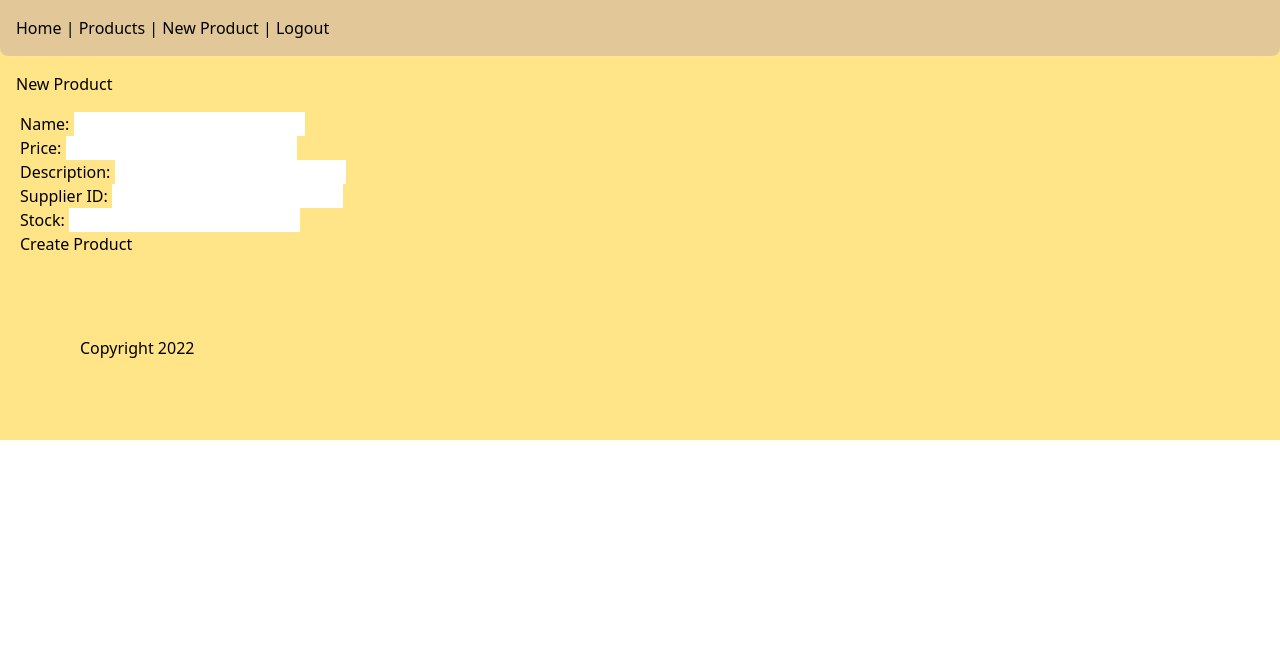
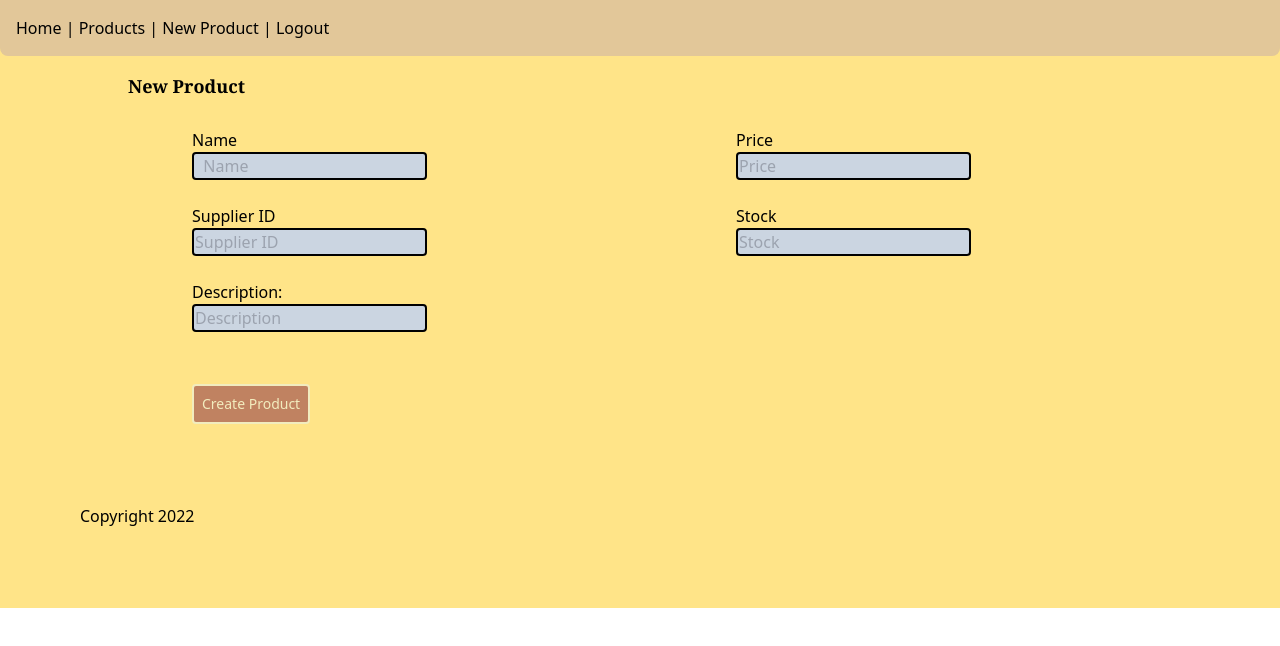
Before and after one commit to BenSShin/mini-capstone-frontend, a React (Vite) app: page /products/new in a window 1280 px wide. Shown: the top 646 px of the page. Built offline with nearby package versions, Linux system fonts and the light colour scheme; no server answers.

Commit message:
changed input box styling newproduct

```diff
--- a/src/ProductNew.jsx
+++ b/src/ProductNew.jsx
@@ -8,25 +8,62 @@ export function ProductNew(props) {
 
   return (
     <div>
-      <h1 className="px-4 py-4 t">New Product</h1>
+      <h1 className="px-[10%] py-4 text-lg font-bold font-serif ">New Product</h1>
       <form onSubmit={handleSubmit}>
-        <div className="px-5">
-          <div>
-            Name: <input type="text" name="name" />
+        <div className="grid grid-cols-2 pl-[15%]">
+          <div className="my-3">
+            <p>Name</p>
+            <input
+              className="rounded placeholder:px-px bg-slate-300 border-2 border-black"
+              type="text"
+              name="name"
+              placeholder="  Name"
+            />
           </div>
-          <div>
-            Price: <input type="number" name="price" />
+          <div className="my-3">
+            <p>Price</p>
+            <input
+              className="rounded placeholder:px-px bg-slate-300  border-2 border-black"
+              type="number"
+              name="price"
+              placeholder="Price"
+            />
           </div>
-          <div>
-            Description: <input type="text" name="description" />
+          <div className="my-3">
+            <p>Supplier ID</p>
+            <input
+              className="rounded placeholder:px-px bg-slate-300 border-2 border-black"
+              type="number"
+              name="supplier_id"
+              placeholder="Supplier ID"
+            />
           </div>
-          <div>
-            Supplier ID: <input type="number" name="supplier_id" />
+          <div className="my-3">
+            <p>Stock</p>
+            <input
+              className="rounded placeholder:px-px bg-slate-300 border-2 border-black"
+              type="number"
+              name="in_stock"
+              placeholder="Stock"
+            />
           </div>
-          <div>
-            Stock: <input type="number" name="in_stock" />
+          <div className="my-3">
+            <p>Description:</p>
+            <input
+              className="rounded placeholder:px-px bg-slate-300 border-2 border-black"
+              type="text"
+              name="description"
+              placeholder="Description"
+            />
           </div>
-          <button type="submit">Create Product</button>
+          <div className="w-full h-full row-start-4 mt-10">
+            <button
+              className="py-2 px-2 text-[#f2ecbe] border-2 border-[#f2ecbe] rounded p-0.5 bg-[#c08261] hover:bg-[#f2ecbe] hover:text-[#c08261] hover:duration-200 text-sm"
+              type="submit"
+            >
+              Create Product
+            </button>
+          </div>
         </div>
       </form>
     </div>
--- a/src/ProductsIndex.jsx
+++ b/src/ProductsIndex.jsx
@@ -5,7 +5,7 @@ export function ProductsIndex(props) {
   return (
     <div className="text-center">
       <h1 className="text-3xl font-bold underline my-6 space-x-3">All Products</h1>
-      <div className="md:z-20 grid grid-cols-3 gap-3 mx-3">
+      <div className="grid grid-cols-3 gap-3 mx-3">
         {props.products.map((product) => (
           <div className="font-serif bg-[#ffd14a] rounded-md" key={product.id}>
             <div className="space-y-2 py-4">
```
